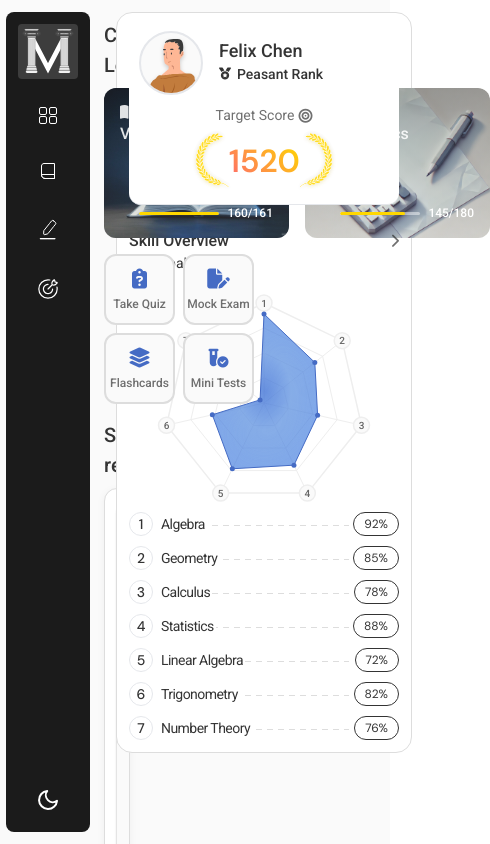
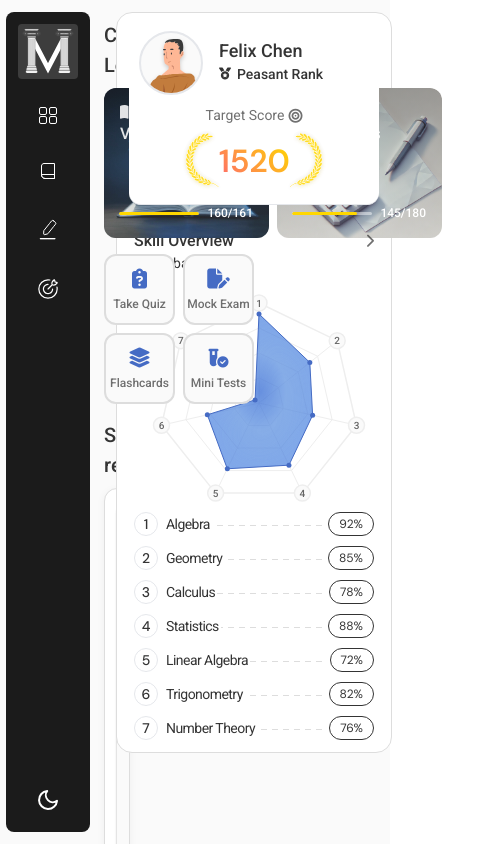
Before and after one commit to Orujhimaru/max_odyssey, a React (Vite) app: page / in a window 390 px wide. Shown: the top 844 px of the page, 490 px wide, since content can reach past the window. Built offline with nearby package versions, Linux system fonts and the light colour scheme; a web font is replaced by a local one.

Commit message:
design: more responsiveness

```diff
--- a/src/components/ContinueLearning/ContinueLearning.css
+++ b/src/components/ContinueLearning/ContinueLearning.css
@@ -120,8 +120,14 @@
 
 @media (max-width: 1044px) {
   .course-card {
-    min-width: 185px;
+    min-width: 165px;
     flex: 1;
+  }
+}
+
+@media (max-width: 890px) {
+  .course-cards {
+    gap: 8px;
   }
 }
 
--- a/src/components/ScoreColumnComponent/ScoreColumnGraph/ScoreColumn.css
+++ b/src/components/ScoreColumnComponent/ScoreColumnGraph/ScoreColumn.css
@@ -300,6 +300,9 @@ tspan {
   }
 }
 @media (max-width: 890px) {
+  .radar-chart-container {
+    max-width: 240px;
+  }
   .score-boxes-container {
     flex-direction: column;
     width: 100%;
```
